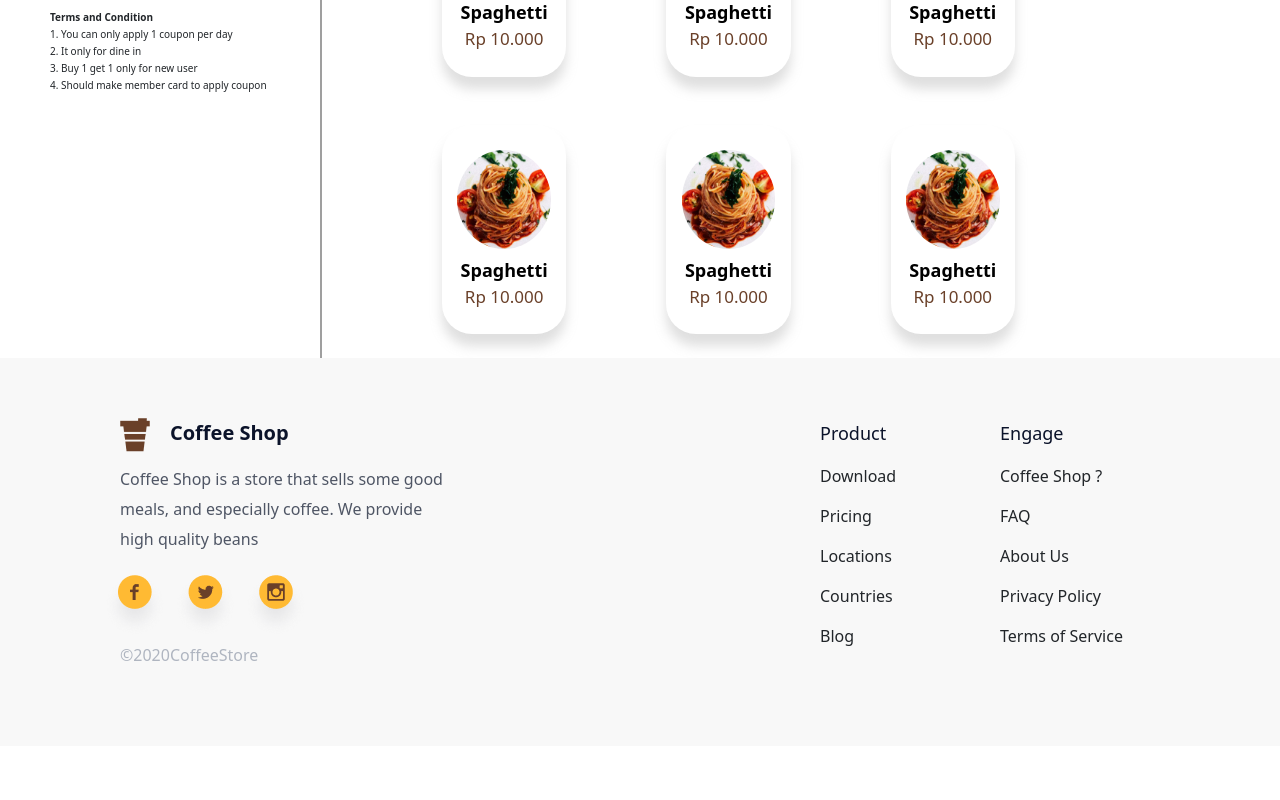
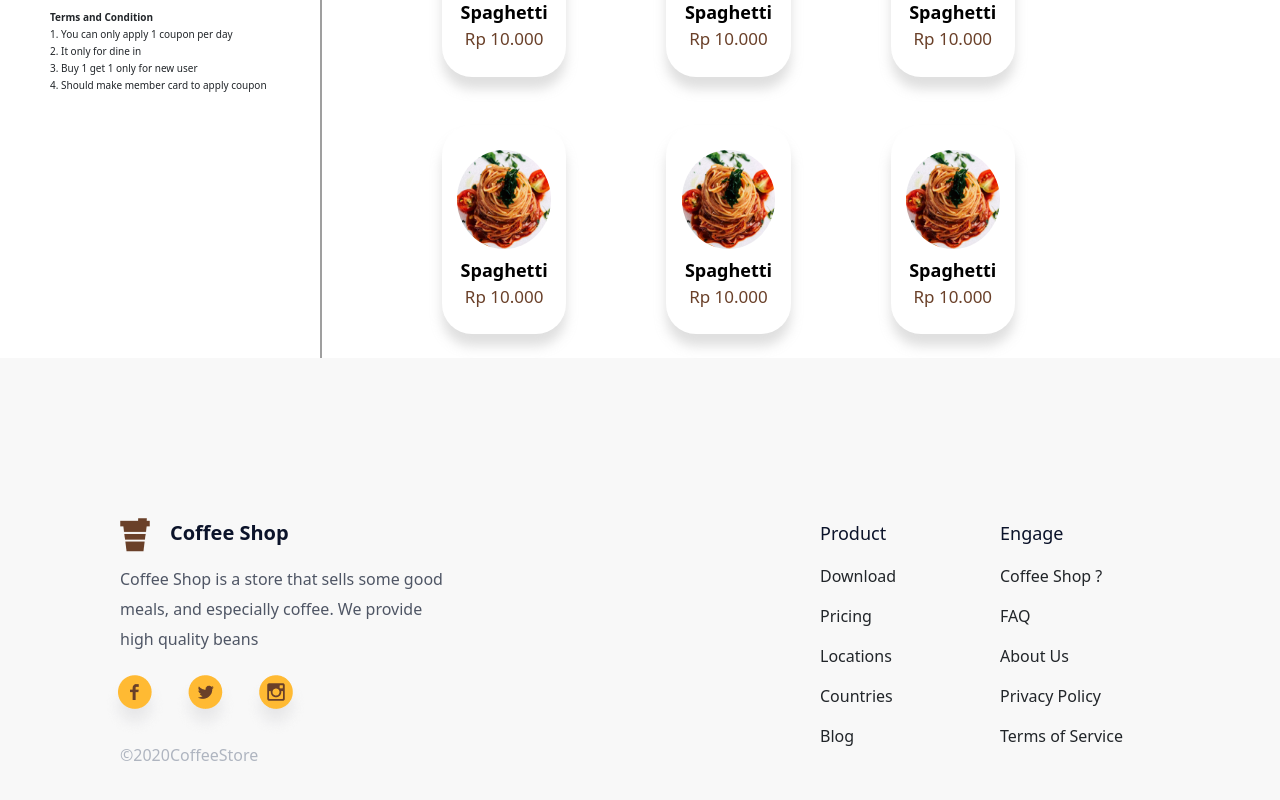
Before and after one commit to AhmadZaky19/Coffee-shop-FE, a React (Create React App) app: page / in a window 1280 px wide. Shown: the part 810-1610 px from the top of the page. Before the commit the page ends 1556 px from the top, so only its background shows below. Built offline with nearby package versions, Linux system fonts and the light colour scheme.

Commit message:
update footer styling

```diff
--- a/src/components/Footer/index.css
+++ b/src/components/Footer/index.css
@@ -1,6 +1,6 @@
 .footer {
   background-color: #f8f8f8;
-  padding: 60px 100px;
+  padding: 160px 100px;
 }
 
 .brand__logo--footer {
```
